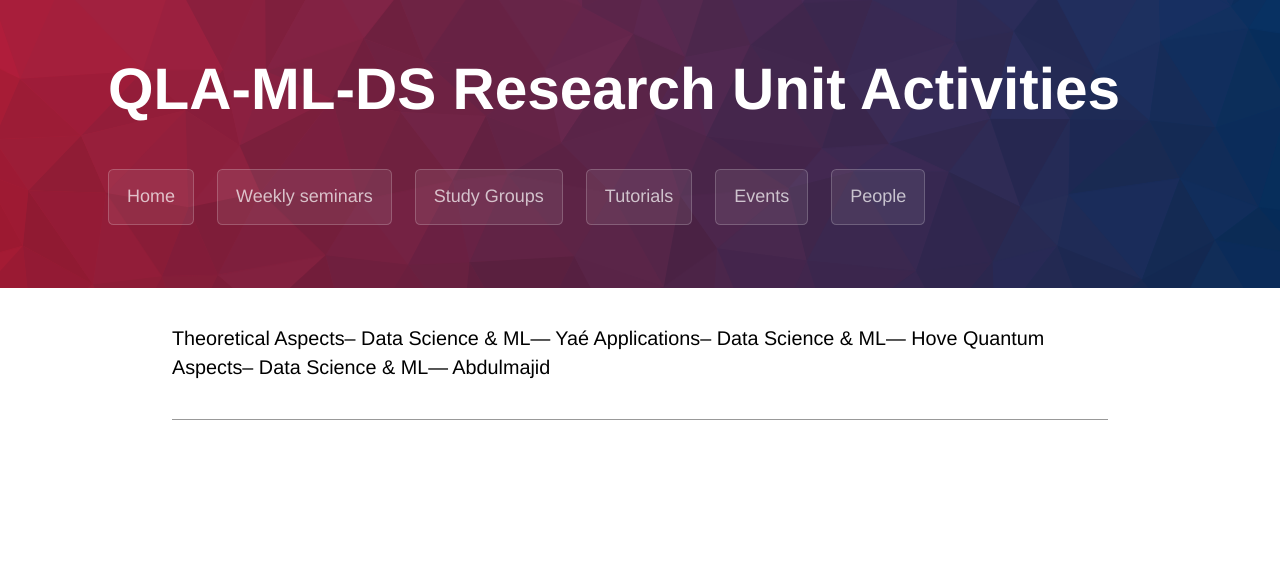
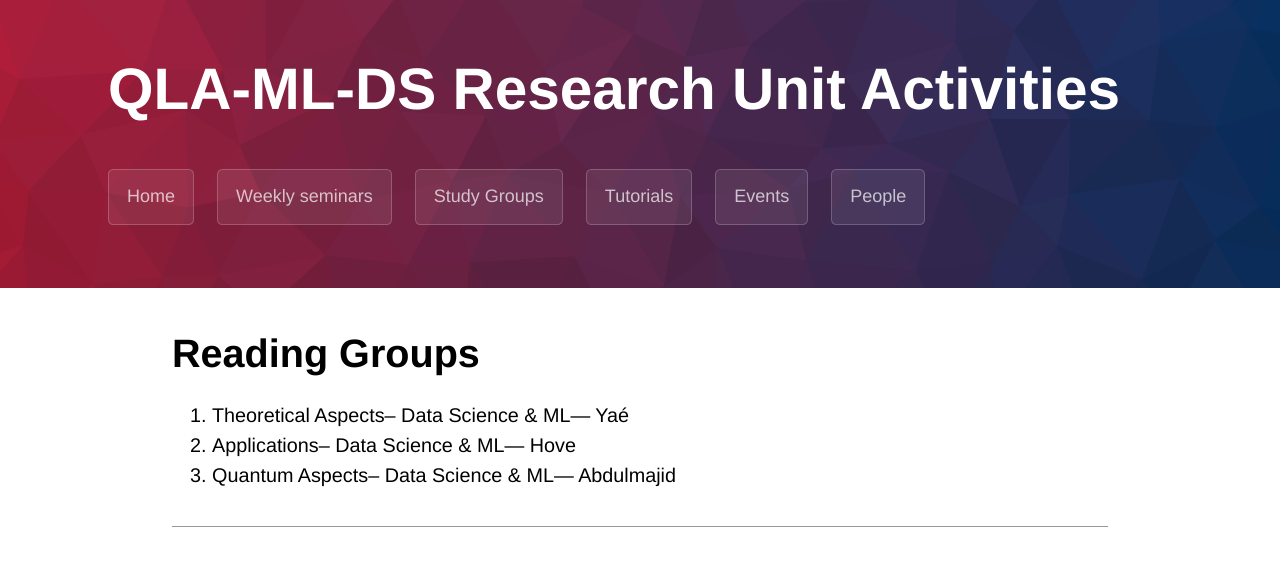
Before and after one commit to qla-ml-ds-activities/qla-ml-ds-activities.github.io, a Jekyll site: the page built from study_groups.md, in a window 1280 px wide. Shown: the top 566 px of the page. Built offline with Jekyll 4.4.1, drawn with Linux system fonts in a browser that asks for light colours; some web fonts are replaced; our own code applies the rules of GitHub Pages for plain Markdown files.

Commit message:
Update study_groups.md

```diff
--- a/study_groups.md
+++ b/study_groups.md
@@ -1,6 +1,10 @@
+---
+layout: default
+---
+
+# Reading Groups
 
 
-
-Theoretical Aspects-- Data Science & ML--- Yaé
-Applications-- Data Science & ML--- Hove
-Quantum Aspects-- Data Science & ML---   Abdulmajid
+1. Theoretical Aspects-- Data Science & ML--- Yaé
+2. Applications-- Data Science & ML--- Hove
+3. Quantum Aspects-- Data Science & ML---   Abdulmajid
```
